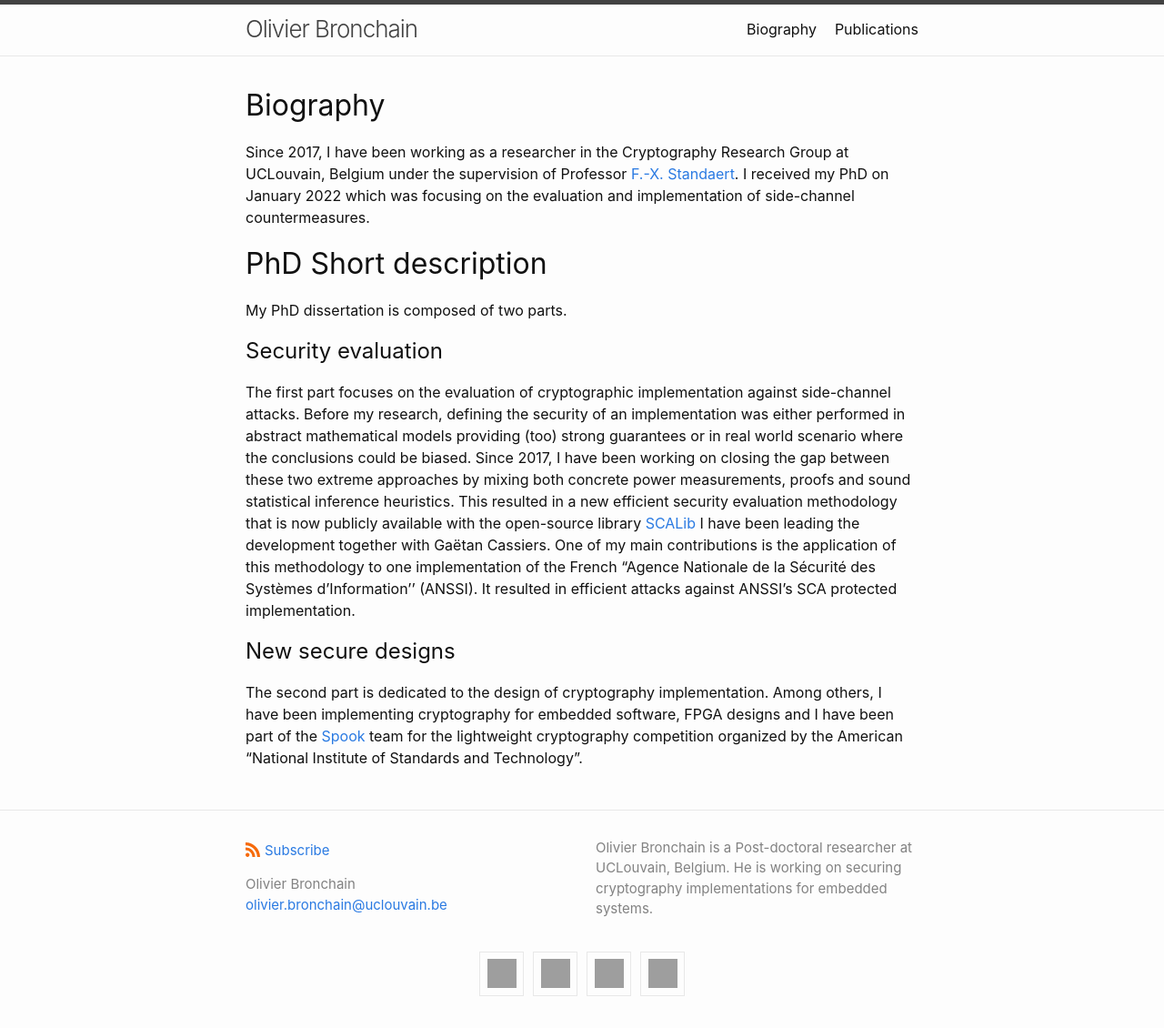
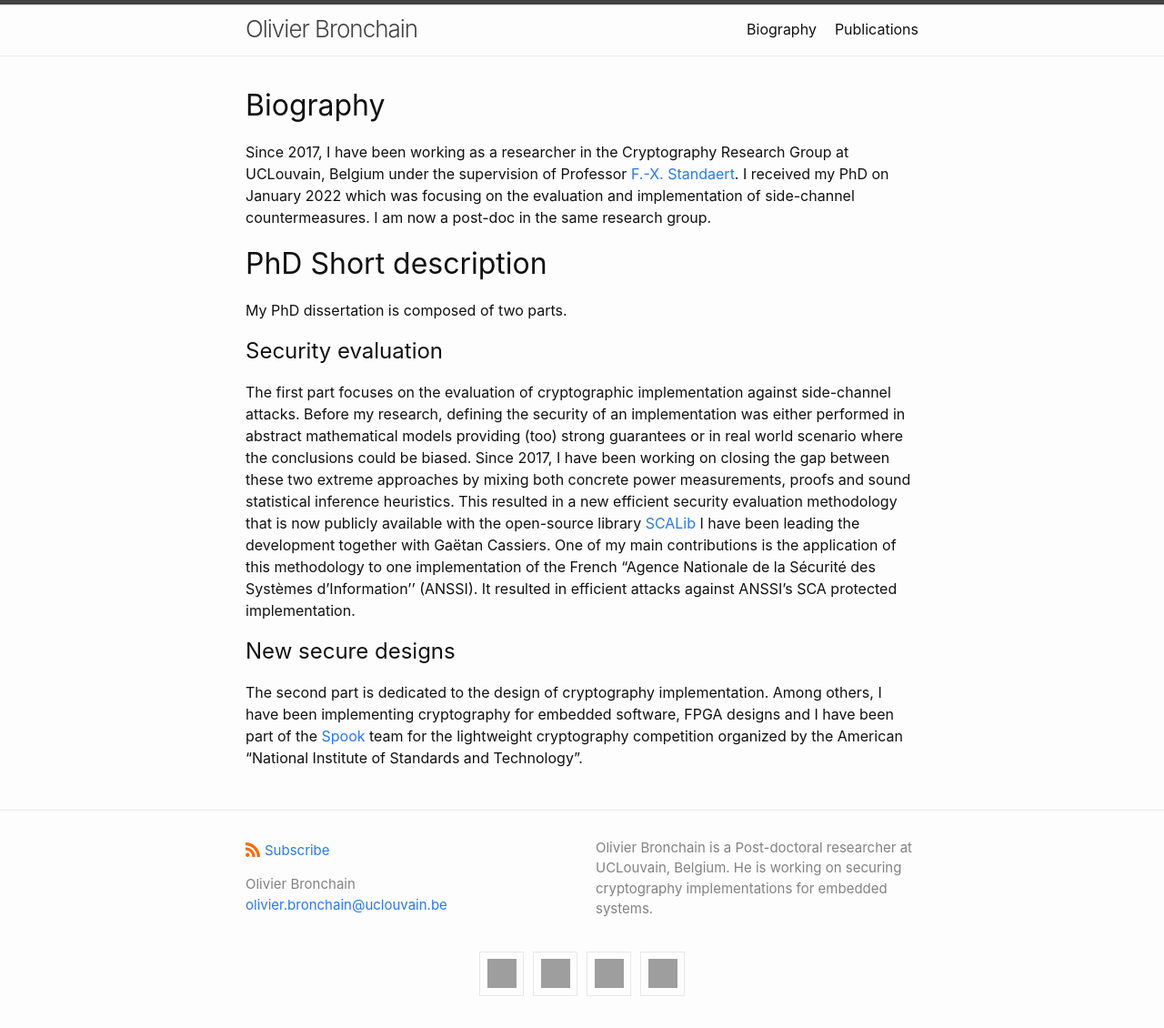
Before and after one commit to obronchain/obronchain.github.io, a Jekyll site: the page built from index.md, in a window 1280 px wide. Shown: the whole page at 91% size. Built offline with Jekyll 4.4.1, drawn with Linux system fonts in a browser that asks for light colours; a style sheet for code colours, icons or effects is not loaded; grey boxes are pictures that could not be loaded.

Commit message:
small update

```diff
--- a/index.md
+++ b/index.md
@@ -14,7 +14,7 @@ Since 2017, I have been working as a researcher in the Cryptography
 Research Group at UCLouvain, Belgium under the supervision of Professor [F.-X.
 Standaert](https://perso.uclouvain.be/fstandae/). I received my PhD on January
 2022 which was focusing on the evaluation and implementation of side-channel
-countermeasures.
+countermeasures. I am now a post-doc in the same research group.
 
 # PhD Short description
 
```
